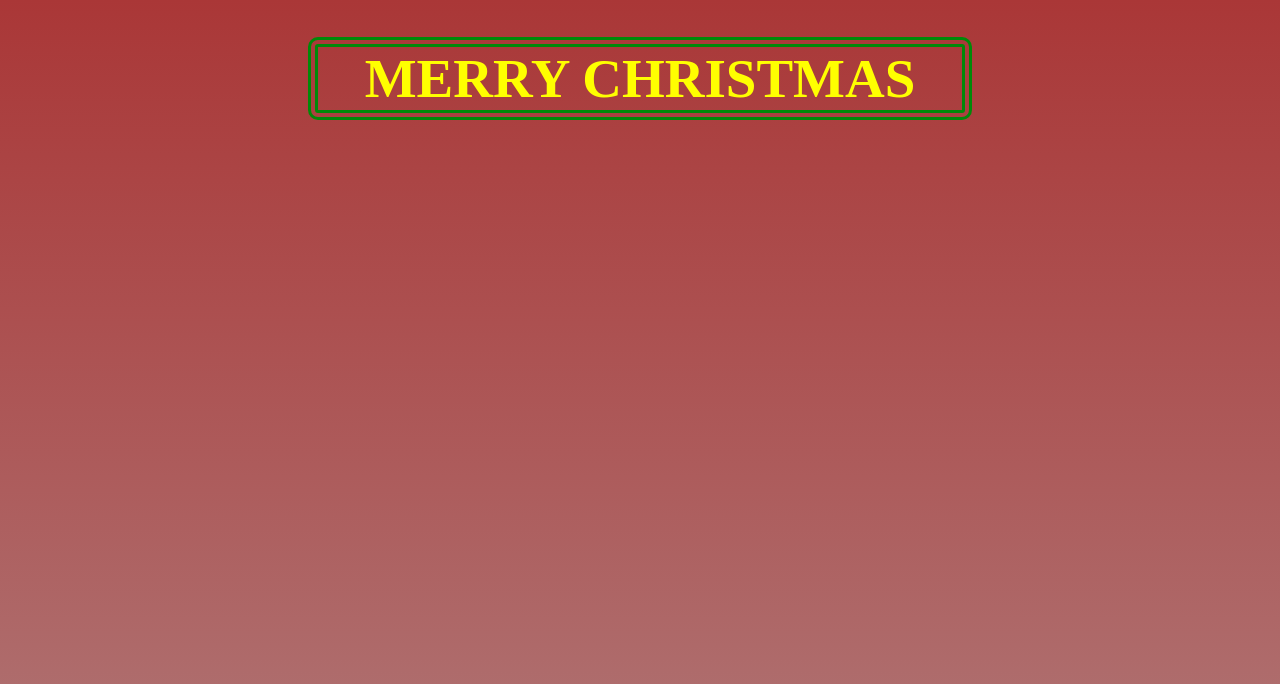
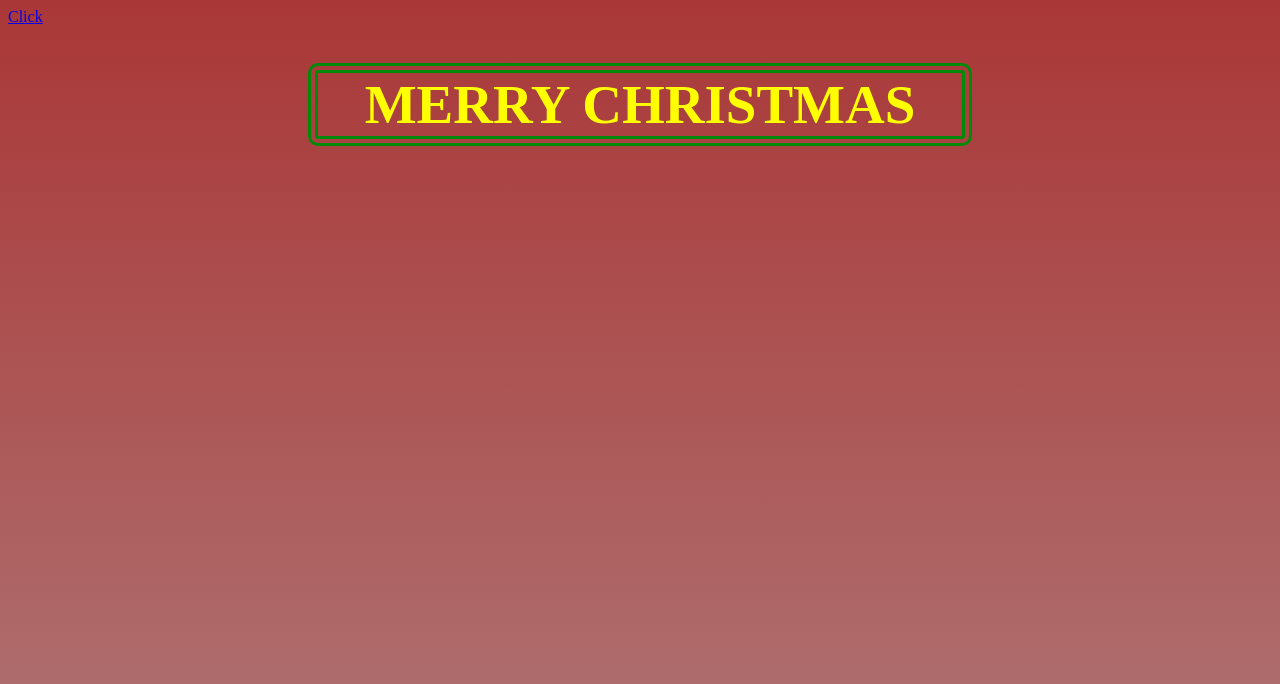
Before and after one commit to skruqsh/Valentine-code, a plain HTML site: page index.html in a window 1280 px wide. Drawn offline with Linux system fonts and the light colour scheme.

Commit message:
index.html

```diff
--- a/index.html
+++ b/index.html
@@ -5,6 +5,7 @@
     <meta name="viewport" content="width=device-width, initial-scale=1.0">
     <title>Maksite</title>
     <link rel="stylesheet" href="style.css">
+    <a href="https://skruqsh.github.io">Click</a>
 </head>
 <body>
     <h1>MERRY CHRISTMAS</h1>
```
